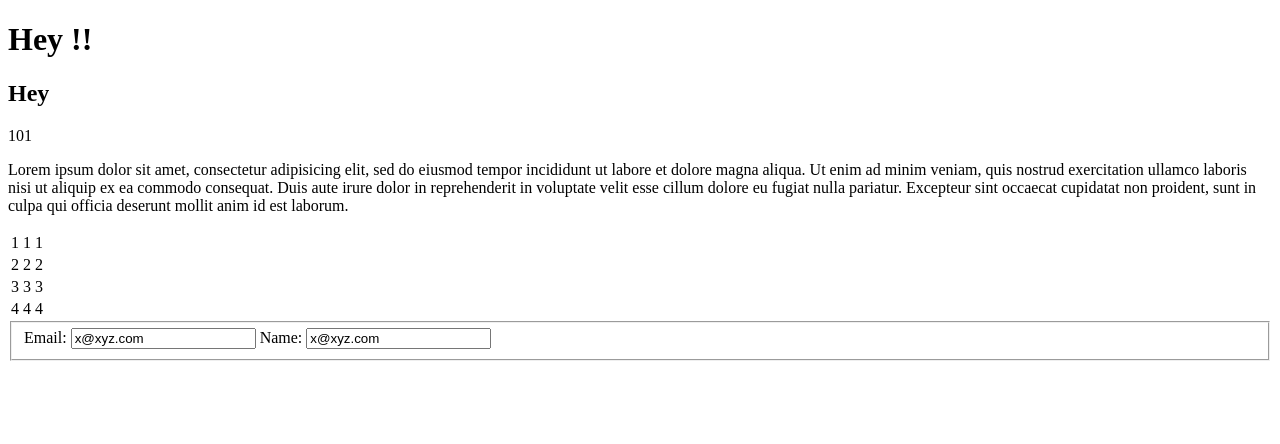
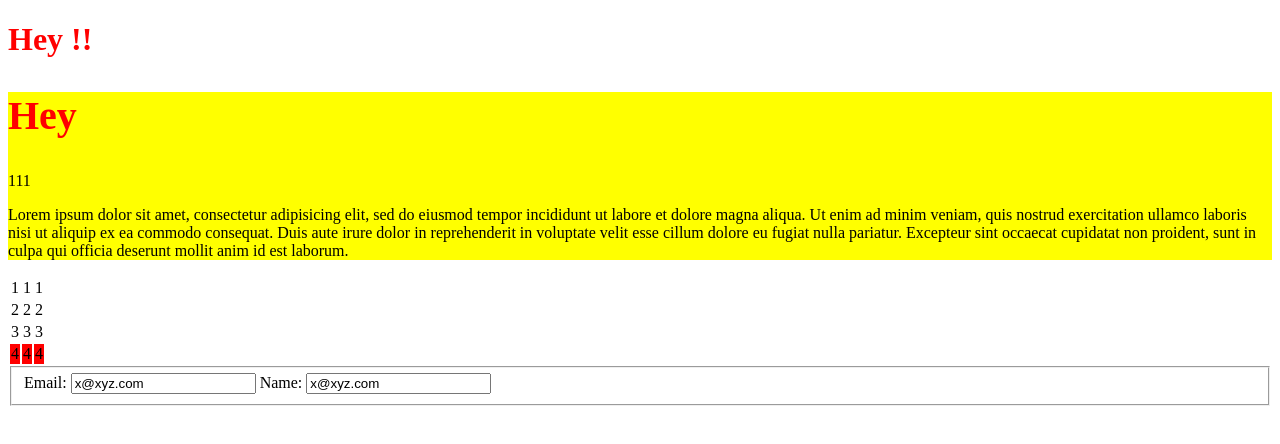
Before and after one commit to Lawrenette/clase03julio, a plain HTML site: page 3/index.html in a window 1280 px wide. Drawn offline with nearby package versions, Linux system fonts and the light colour scheme.

Commit message:
terminado ejercicio 3

```diff
--- a/3/index.html
+++ b/3/index.html
@@ -1,11 +1,8 @@
-<!--
-  Sin modificar el HTML debes escribir los selectores que se necesitan para cada elemento pedido.
-
-  Seleccionar el H1 y cambiar el color de texto a rojo
-  Seleccionar la sección 1 (section-1) y agregar el color de fondo amarillo
-  Seleccionar el elemento con clase counter e incrementar en 10 su valor
+<!-- Seleccionar el H1 y cambiar el color de texto a rojo (Completado)
+Seleccionar la sección 1 (section-1) y agregar el color de fondo amarillo(Completado)
+Seleccionar el elemento con clase counter e incrementar en 10 su valor (Completado)
 Al hacerle click al elemento con id row-3 se debe agregar el color de fondo gris y además debe tener una transición de 1 segundo
-  Seleccionar el h1 dentro de la sección y duplicar su font-size
+Seleccionar el h1 dentro de la sección y duplicar su font-size (completado)
 Seleccionar el último row dentro de la tabla (sin utilizar el id, puesto que el número de elementos podría cambiar) y agregar color de fondo rojo
 -->
 
@@ -14,7 +11,21 @@
 <head>
  <meta charset="utf-8">
  <title></title>
+ <script src="https://code.jquery.com/jquery-3.3.1.min.js">
+ </script>
+ <style>
+#row-3 {
+   transition: 1s;
+ }
+.grey {
+   background-color: grey;
+ }
+.tamano h1 {
+  font-size:  2.5em;
+}
+</style>
 </head>
+
 <body>
  <h1> Hey !! </h1>
  <section class="section-1">
@@ -62,5 +73,22 @@
 
    </fieldset>
  </form>
+
+ <script>
+   $(function(){
+     $("h1").css("color" , "red");
+     $(".section-1").css("background-color" , "yellow");
+     counter = $(".counter").text();
+     counter = parseInt(counter);
+     $(".counter").text(counter + 10);
+     $("#row-3").on("click", function(){
+       $("#row-3").addClass("grey")
+     })
+     $(".section-1").addClass("tamano")
+     $(".section-1 H1").css("fontSize", "2.5em")
+     $(".row:last-of-type").css("background-color", "red")
+   });
+ </script>
+
 </body>
 </html>
```
Lines whose indentation alone changed are shown as unchanged.
